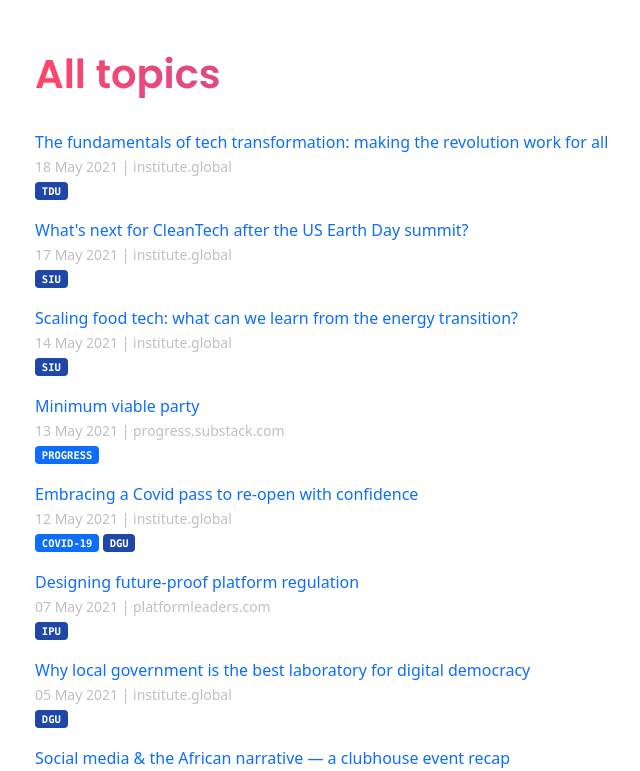
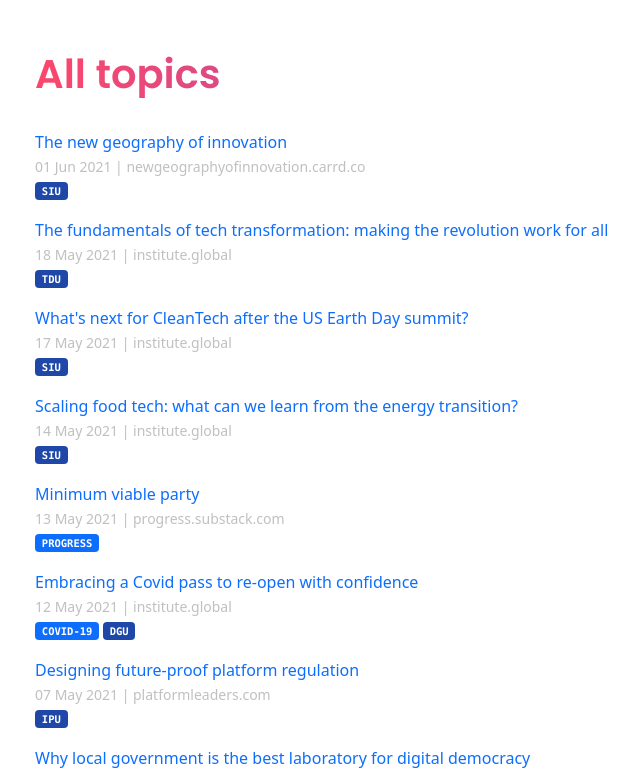
Before and after one commit to techpolicyio/techpolicyio.github.io, a Jekyll site: the page built from pages/home.md, in a window 1280 px wide and 900 px high, scrolled down 764 px, cut to the strip 129-900 px from the top of the window. Shown: the whole strip, without its empty margins (47-687 px from the left). Built offline with Jekyll 4.4.1, drawn with Linux system fonts in a browser that asks for light colours.

Commit message:
Update links.yml

```diff
--- a/_data/links.yml
+++ b/_data/links.yml
@@ -808,3 +808,7 @@
   url: https://boakyeb.medium.com/social-media-the-african-narrative-a-clubhouse-event-recap-cf370f59813b
   date: 2021-04-29
   unit: ipu
+- title: "The new geography of innovation"
+  url: https://newgeographyofinnovation.carrd.co/#start
+  date: 2021-06-01
+  unit: siu
```
